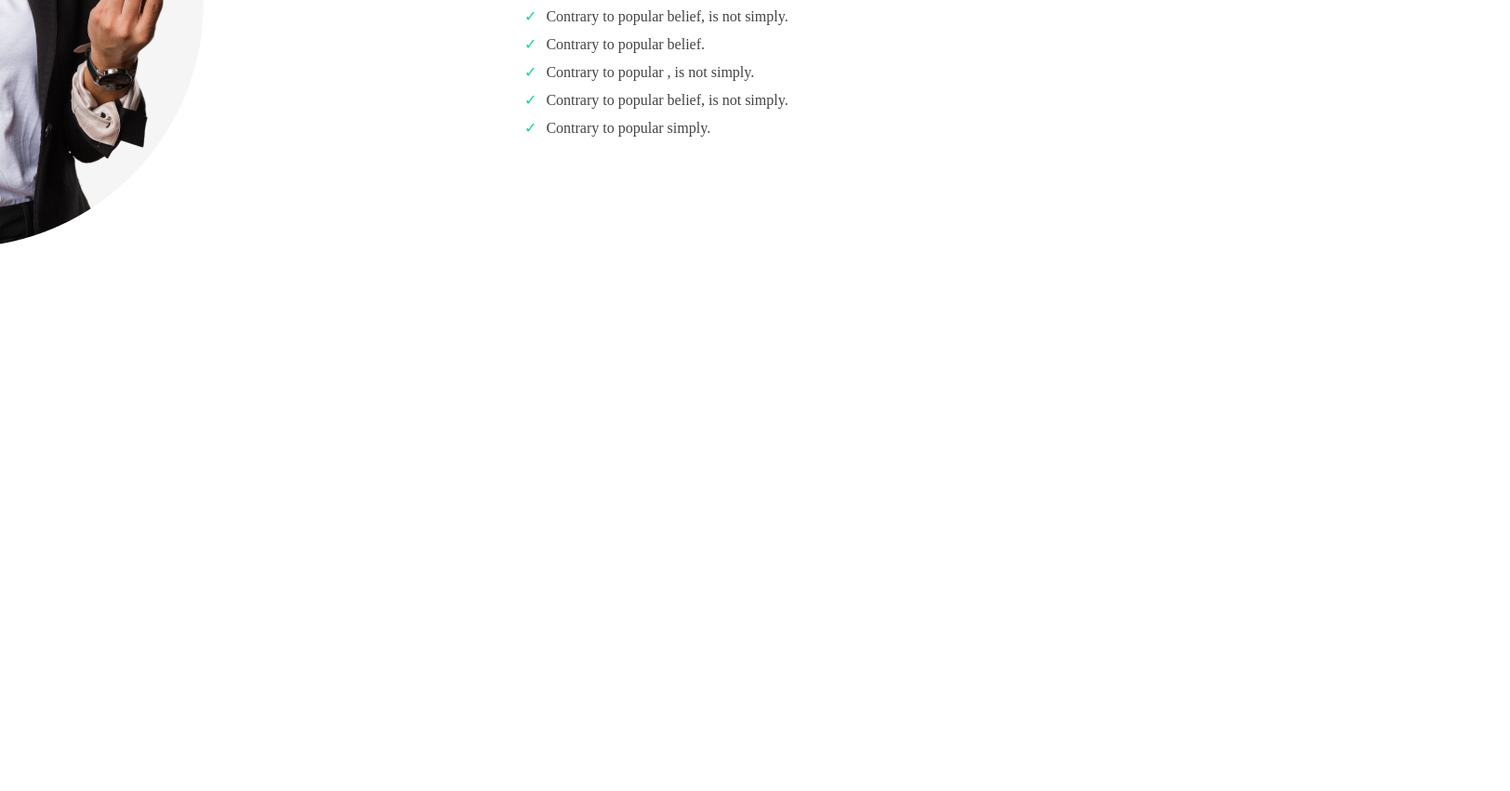
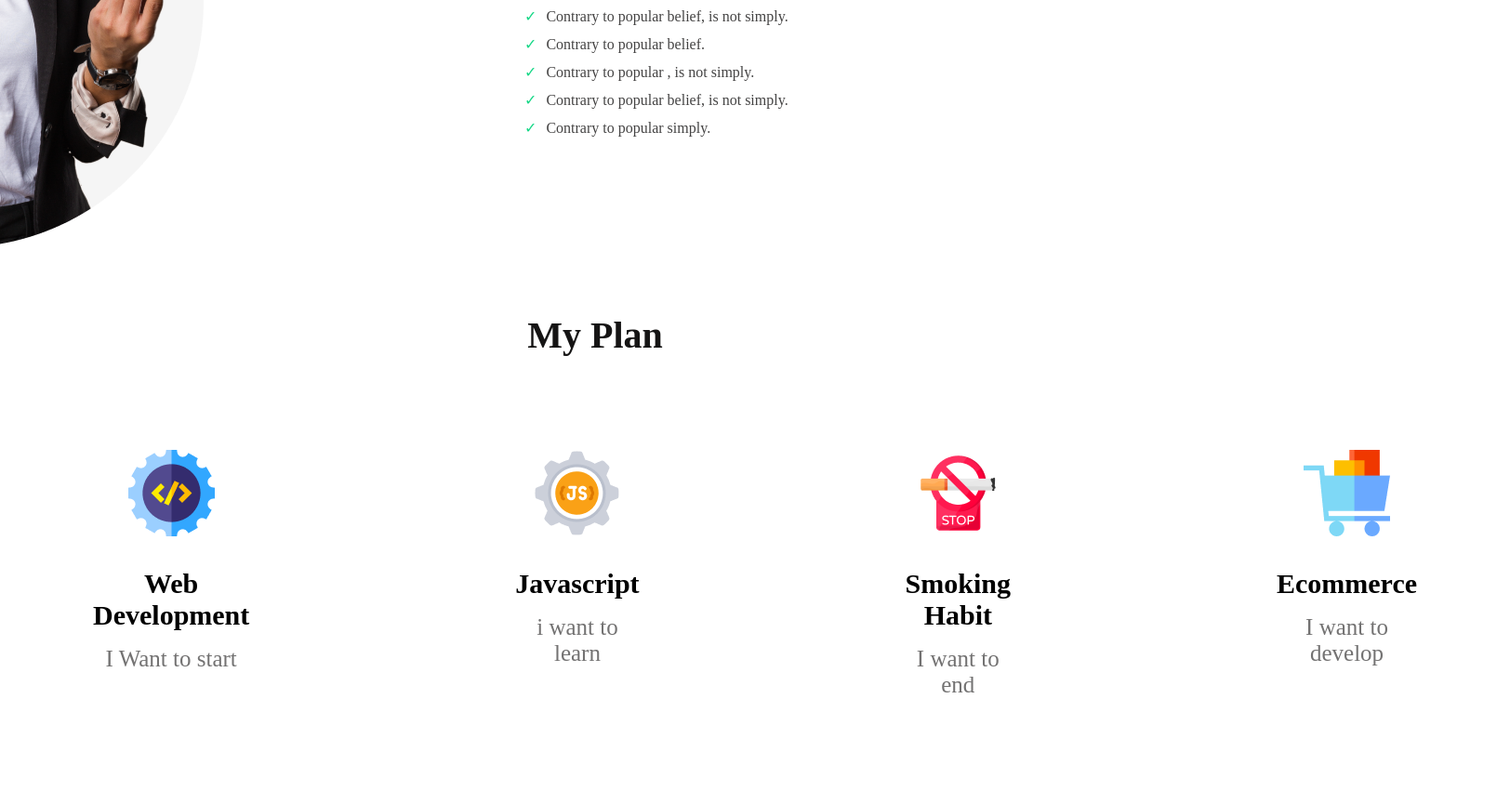
Before and after one commit to DShaon/Shaon-assignment-project, a plain HTML site: page index.html in a window 1280 px wide. Shown: the part 1393-2244 px from the top of the page at 93% size, 1624 px wide, since content can reach past the window. Before the commit the page ends 2212 px from the top, so only its background shows below. Drawn offline with Linux system fonts and the light colour scheme.

Commit message:
plan done

```diff
--- a/index.html
+++ b/index.html
@@ -7,7 +7,9 @@
     <meta name="viewport" content="width=device-width, initial-scale=1.0">
     <title>New year New me</title>
     <link rel="stylesheet" href="styles/style.css">
-    <link rel="preconnect" href="https://fonts.googleapis.com"><link rel="preconnect" href="https://fonts.gstatic.com" crossorigin><link href="https://fonts.googleapis.com/css2?family=Open+Sans&display=swap" rel="stylesheet">
+    <link rel="preconnect" href="https://fonts.googleapis.com">
+    <link rel="preconnect" href="https://fonts.gstatic.com" crossorigin>
+    <link href="https://fonts.googleapis.com/css2?family=Open+Sans&display=swap" rel="stylesheet">
 </head>
 
 <body>
@@ -15,14 +17,19 @@
         <div class="banner-container">
             <div class="banner-details">
                 <h1 class="banner-title">All Thinks Are <br> Possible If You <br> Believe!</h1>
-                <p class="banner-description">There are many variations of passages of Lorem Ipsum available, but the majority have suffered alteration in some form, by injected humour, or randomised words</p>
+                <p class="banner-description">There are many variations of passages of Lorem Ipsum available, but the
+                    majority have suffered alteration in some form, by injected humour, or randomised words</p>
                 <div class="button">
                     <button class="btn-contact-us">Contact Us</button>
                 </div>
             </div>
         </div>
+    </header>
 
     <!-- failures Part -->
+
+    <main>
+
 
                 <div class="failures-container">
                     <div class="mohila">
@@ -30,7 +37,9 @@
                     </div>
                     <div class="failures-container-details">
                         <h2 class="failures-title">My failures of <br> previous year</h2>
-                <p class="failures-description">Contrary to popular belief, Lorem Ipsum is not simply random text. It has roots in a piece of classical Latin literature from 45 BC, making it over 2000 years old. Richard McClintock.</p>
+                        <p class="failures-description">Contrary to popular belief, Lorem Ipsum is not simply random text. It
+                            has roots in a piece of classical Latin literature from 45 BC, making it over 2000 years old.
+                            Richard McClintock.</p>
                         <ul class="failures-list">
                             <li>Contrary to popular belief, is not simply.</li>
                             <li>Contrary to popular belief.</li>
@@ -39,16 +48,37 @@
                             <li>Contrary to popular simply.</li>
                         </ul>
                     </div>
+                </div>
 
+                <!-- My Plan Section -->
 
-
-
+                <Section class="my-plan">
+                    <h2 class="section-title">My Plan</h2>
+                    <div class="plan-container">
+                        <div class="plan">
+                            <img src="images/icons/web.png" alt="">
+                            <h3 class="plan-title">Web Development</h3>
+                            <p class="plan-description">I Want to start</p>
+                        </div>
+                        <div class="plan">
+                            <img src="images/icons/js.png" alt="">
+                            <h3 class="plan-title">Javascript</h3>
+                            <p class="plan-description">i want to learn</p>
+                        </div>
+                        <div class="plan">
+                            <img src="images/icons/smoke.png" alt="">
+                            <h3 class="plan-title">Smoking Habit</h3>
+                            <p class="plan-description">I want to end</p>
+                        </div>
+                        <div class="plan">
+                            <img src="images/icons/ecom.png" alt="">
+                            <h3 class="plan-title">Ecommerce</h3>
+                            <p class="plan-description">I want to develop</p>
+                        </div>
                     </div>
 
 
-
-    </header>
-    <main>
+                </Section>
 
     </main>
 
--- a/styles/style.css
+++ b/styles/style.css
@@ -10,6 +10,7 @@
 
 .banner-container {
     height: 100vh;
+    width: 100%;
     background-image: url("../images/banner/banner2.png");
     background-repeat: no-repeat;
     background-size: cover;
@@ -60,6 +61,7 @@
     justify-content: right;
     align-items: right;
     text-align: left;
+    height: 100vh;
 }
 
 .failures-title {
@@ -104,7 +106,51 @@ ul li:before {
     color: #16D887;
     margin-right: 10px;
 }
-.mohila{
+
+.mohila {
     margin: 136px 327px 548px 201px;
 
 }
+
+/* My plan */
+
+.my-plan {
+    margin-top: 130px;
+
+}
+
+.section-title {
+    text-align: center;
+    font-weight: 700;
+    font-size: 40px;
+    color: #151414;
+
+
+}
+
+.plan-container {
+    display: flex;
+    gap: 86px;
+
+}
+
+.plan-title {
+    font-weight: 700;
+    font-size: 30px;
+    margin-top: 30px;
+
+}
+
+.plan-description {
+    font-weight: 500;
+    font-size: 25px;
+    color: #737272;
+    margin-top: 16px;
+}
+
+.plan {
+    padding: 100px;
+
+    text-align: center;
+
+}
```
Also changed, not shown: images/banner/vision.png (added), images/banner/vision2.png (added), images/vision.png (added). Lines whose indentation alone changed are shown as unchanged.
